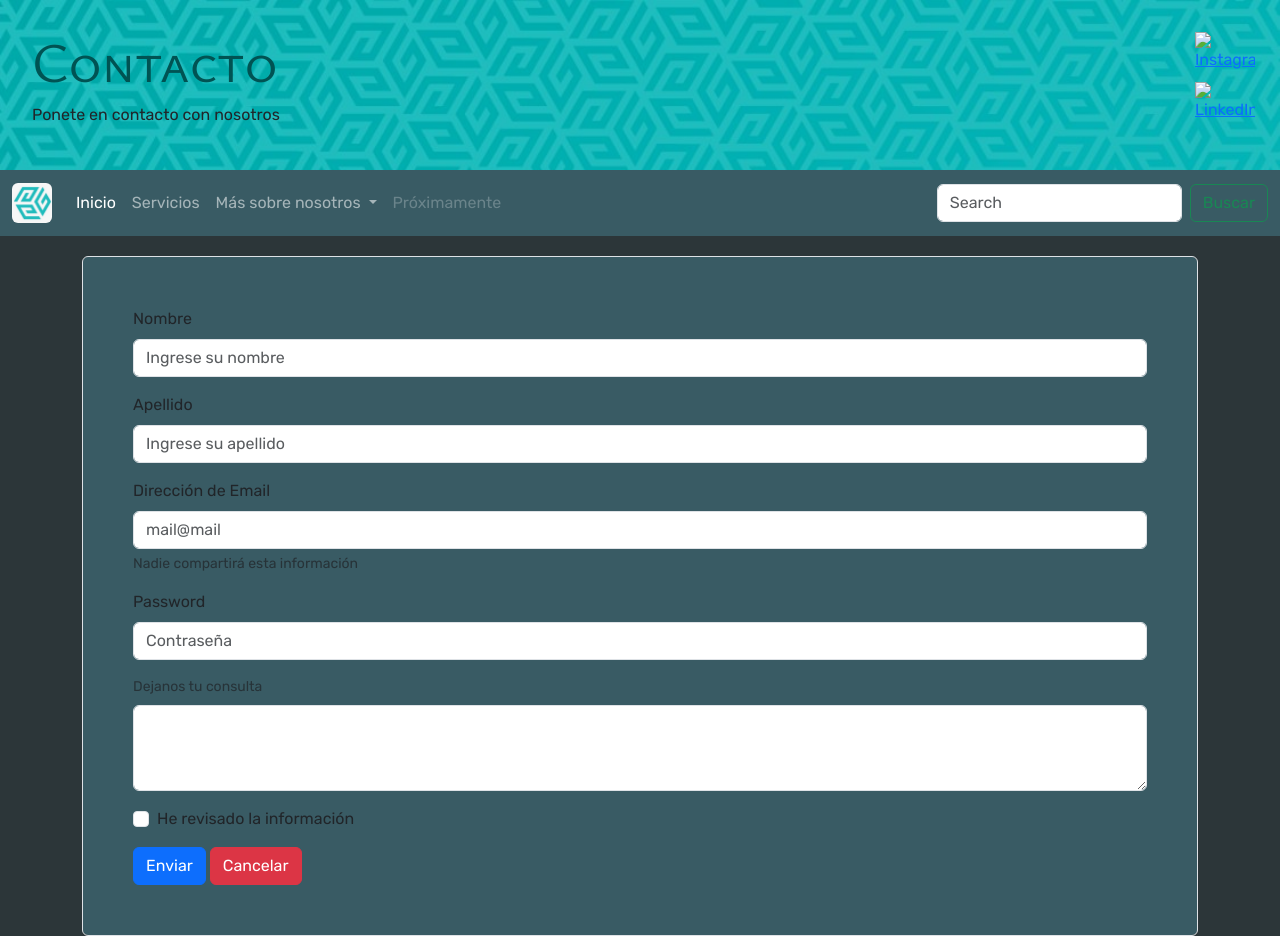
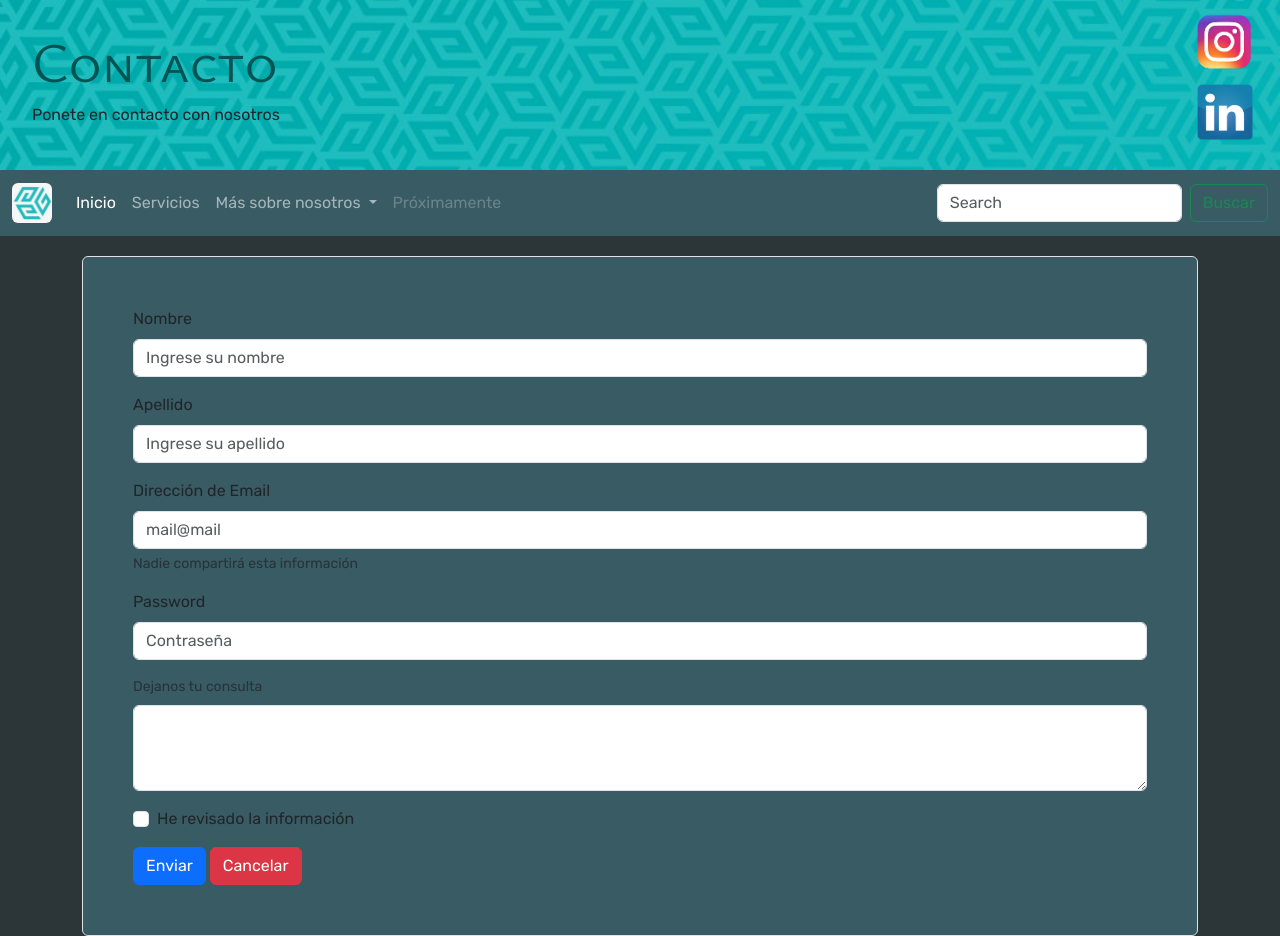
Before and after one commit to sebaerquicia/PFDesarrolloWEBErquicia, a website: page pages/contacto.html in a window 1280 px wide. Shown: the top 936 px of the page. Drawn offline with nearby package versions, Linux system fonts and the light colour scheme.

Commit message:
Correcion de rutas

```diff
--- a/pages/contacto.html
+++ b/pages/contacto.html
@@ -35,14 +35,14 @@
         <ul>
           <li>
             <a href="https://www.instagram.com/estudioerquiciagarcia/"
-              ><img class="iconos" src="./img/logoinsta.png" alt="Instagram"
+              ><img class="iconos" src="../img/logoinsta.png" alt="Instagram"
             /></a>
           </li>
           <li>
             <a
               href="https://ar.linkedin.com/in/hern%C3%A1n-j-erquicia-966176a5?original_referer=https%3A%2F%2Fwww.google.com%2F"
               class="linkedin"
-              ><img class="iconos" src="./img/logolinkedin.png" alt="LinkedIn"
+              ><img class="iconos" src="../img/logolinkedin.png" alt="LinkedIn"
             /></a>
           </li>
         </ul>
```
Also changed, not shown: pages/noticias.html (+2 -2 lines).
